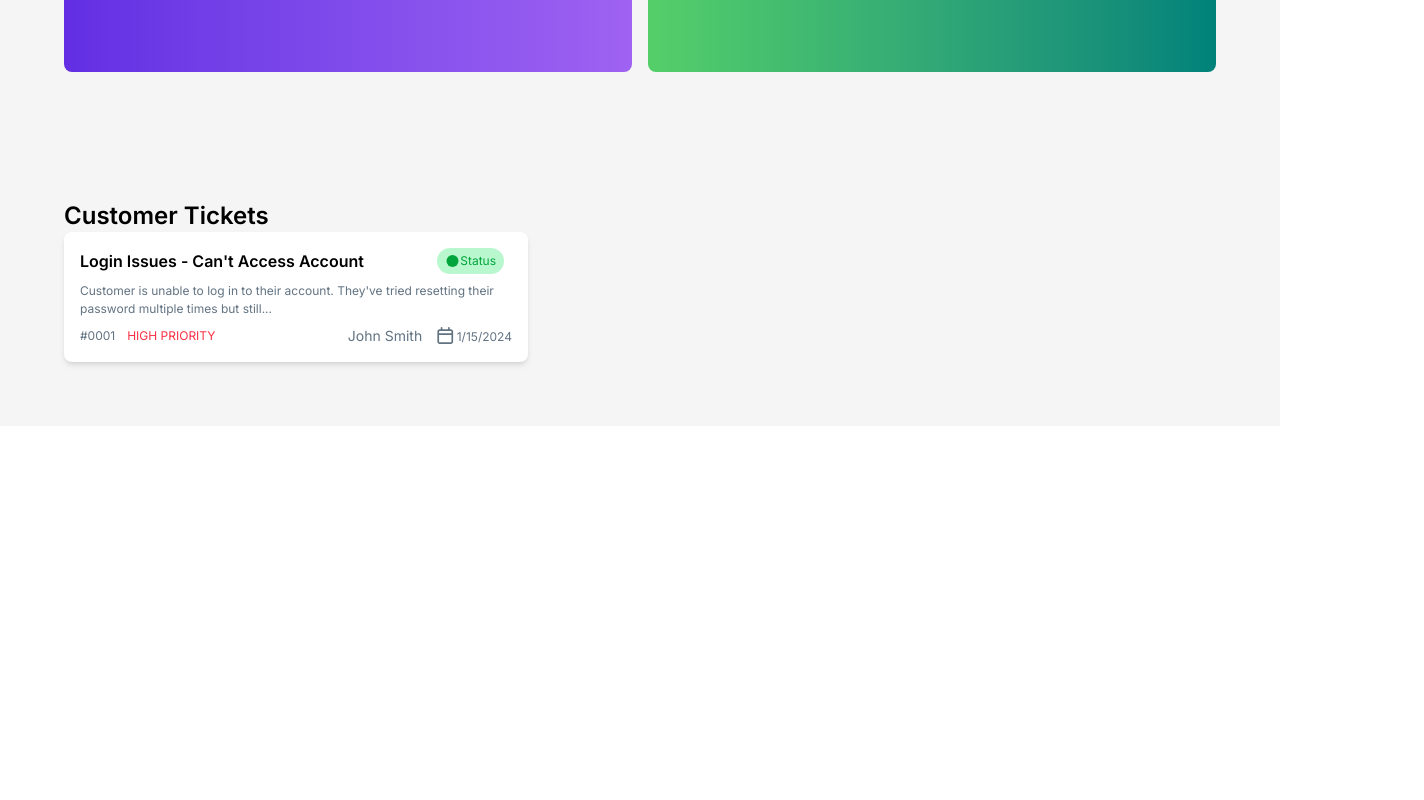
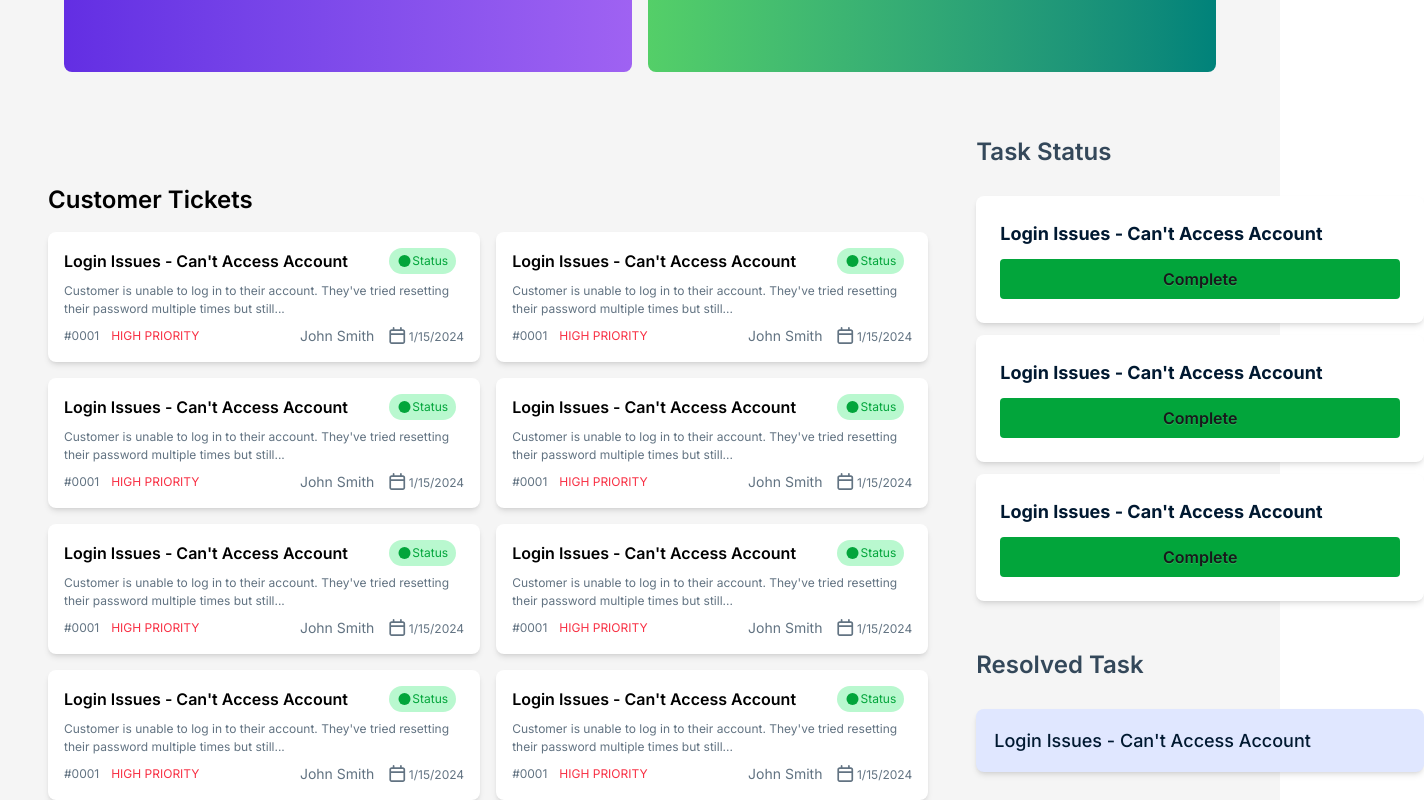
Before and after one commit to Tawhidh05/B12A7-Customer-Support-Zone, a React (Vite) app: page / in a window 1280 px wide. Shown: the part 380-1180 px from the top of the page, 1424 px wide, since content can reach past the window. Before the commit the page ends 806 px from the top, so only its background shows below. Built offline with nearby package versions, Linux system fonts and the light colour scheme.

Commit message:
Right Section added

```diff
--- a/src/components/Main/mainS.jsx
+++ b/src/components/Main/mainS.jsx
@@ -1,16 +1,42 @@
 import React from 'react';
 import TC from "../Ticker/tc"
+import SC from "../cards/sc"
+import RC from "../cards/rc"
 
 const mainS = () => {
     return (
-        <div>
+        <div className="main max-w-full flex flex-col lg:flex-row">
             {/* Left side */}
-            <div className="mainSection  p-6 md:p-16">
-                <h3 className="text-2xl font-semibold text-black">Customer Tickets</h3>
-                <section className='ticker grid grid-cols-2 md:grid-cols-1 gap-4'>
+            <div className="mainSection max-w-5xl p-6 md:p-12">
+                <h3 className="text-2xl font-semibold text-black pb-4">Customer Tickets</h3>
+                <section className='ticker grid grid-cols-1 lg:grid-cols-2 gap-4'>
                     <TC/>
+                    <TC/>
+                    <TC/>
+                    <TC/>
+                    <TC/>
+                    <TC/>
+                    <TC/>
+                    <TC/>
+
                 </section>
             </div>
+            {/* Right side */}
+            <section className="">
+                <div className="grid grid-cols-1 gap-3 max-w-xl">
+                    <h3 className="text-2xl font-semibold text-[#34485A] pb-4 mx-auto lg:mx-0">Task Status</h3>
+                    {/* <h4 className="text-lg font-regular text-[#627382] mx-auto lg:mx-0">Select a ticket add to task</h4> */}
+                    <SC/>
+                    <SC/>
+                    <SC/>
+
+                </div>
+                <div className="grid grid-cols-1 gap-3 max-w-xl pt-6 md:pt-12">
+                    <h3 className="text-2xl font-semibold text-[#34485A] pb-4 mx-auto lg:mx-0">Resolved Task</h3>
+                    {/* <h4 className="text-lg font-regular text-[#627382] mx-auto lg:mx-0">No resolved tasks yet.</h4> */}
+                    <RC/>
+                </div>
+            </section>
         </div>
     );
 };
--- a/src/components/Ticker/tc.jsx
+++ b/src/components/Ticker/tc.jsx
@@ -6,7 +6,7 @@ import { faCalendar } from '@fortawesome/free-regular-svg-icons';
 const tc = () => {
     return (
         <div className=''>
-            <div className="card w-116 bg-white text-black card-sm shadow-md">
+            <div className="card w-full bg-white text-black card-xs shadow-md lg:card-sm">
             <div className="card-body">
                 <div className='flex justify-between pr-2'>
                 <h2 className="card-title">Login Issues - Can't Access Account</h2>
--- /dev/null
+++ b/src/components/cards/rc.jsx
@@ -0,0 +1,15 @@
+import React from 'react';
+
+const tc = () => {
+    return (
+        <div className=''>
+            <div className="card w-[90%] mx-auto md:w-full md:min-w-md md:max-w-md bg-[#E0E7FF] text-[#001931] shadow-md">
+            <div className="card-body p-[18px]">
+                <h2 className="card-title font-medium text-[18px]">Login Issues - Can't Access Account </h2>
+            </div>
+            </div>
+        </div>
+    );
+};
+
+export default tc;
--- /dev/null
+++ b/src/components/cards/sc.jsx
@@ -0,0 +1,18 @@
+import React from 'react';
+
+const sc = () => {
+    return (
+        <div className=''>
+            <div className="card w-[90%] mx-auto md:w-full md:min-w-md md:max-w-md bg-white text-[#001931] shadow-md ">
+            <div className="card-body">
+                <div className='flex flex-col '>
+                <h2 className="card-title pb-3 font-bold">Login Issues - Can't Access Account </h2>
+                <button className='btn text-[16px] border-none font-semibold shadow-none bg-[#02A53B]'>Complete</button>
+                </div>
+            </div>
+            </div>
+        </div>
+    );
+};
+
+export default sc;
```
